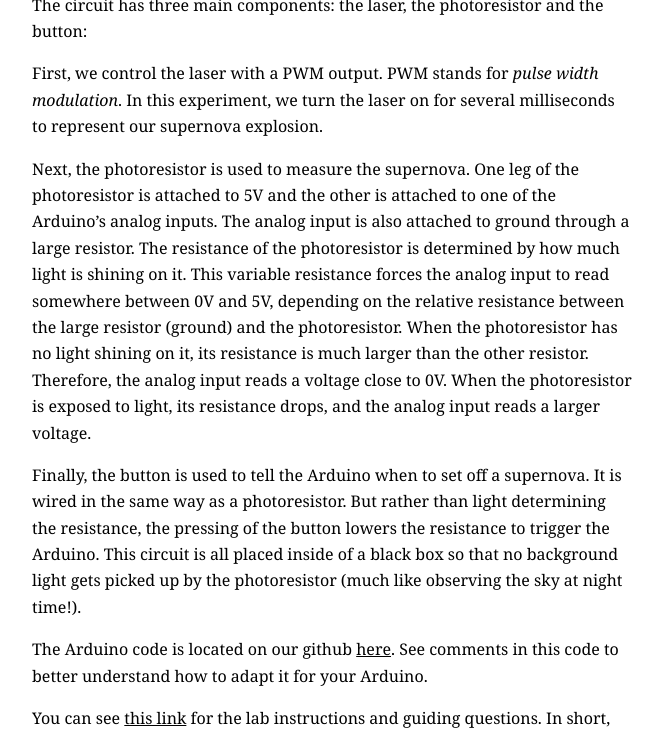
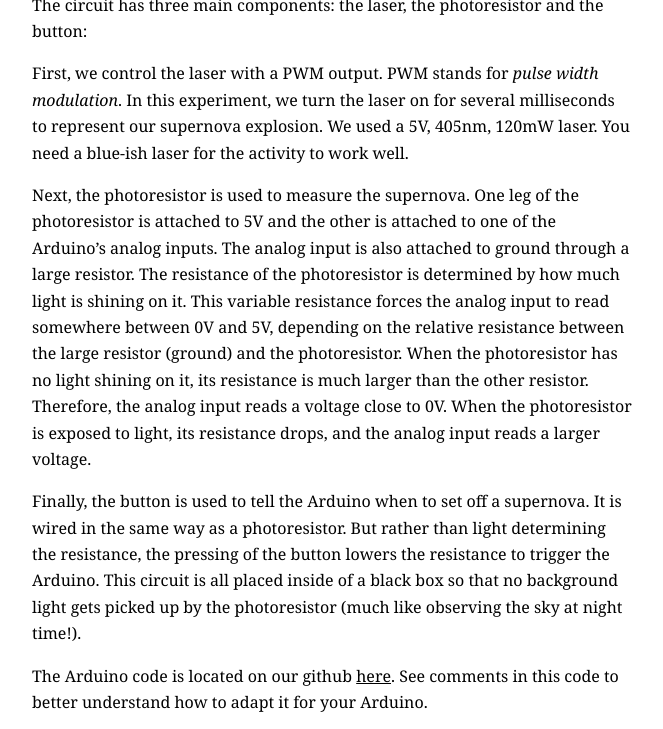
Before and after one commit to CashewsAndScrews/Millennial, a Jekyll site: the page built from _posts/2017-05-21-Arduino-SN.md, in a window 1280 px wide and 900 px high, scrolled down 2659 px, cut to the strip 171-900 px from the top of the window. Shown: the whole strip, without its empty margins (308-971 px from the left). Built offline with Jekyll 4.4.1, drawn with Linux system fonts in a browser that asks for light colours; nearby versions of some CDN libraries.

Commit message:
updating again

```diff
--- a/_posts/2017-05-21-Arduino-SN.md
+++ b/_posts/2017-05-21-Arduino-SN.md
@@ -41,11 +41,11 @@ Below is a diagram of the Arduino circuit.
 
 And the actual board:
 
-![real arduino](\images/asn_6.jpg)
+![real arduino](\images/asn_6.png)
 
 The circuit has three main components: the laser, the photoresistor and the button:
 
-First, we control the laser with a PWM output. PWM stands for *pulse width modulation*. In this experiment, we turn the laser on for several milliseconds to represent our supernova explosion.
+First, we control the laser with a PWM output. PWM stands for *pulse width modulation*. In this experiment, we turn the laser on for several milliseconds to represent our supernova explosion. We used a 5V, 405nm, 120mW laser. You need a blue-ish laser for the activity to work well.
 
 Next, the photoresistor is used to measure the supernova. One leg of the photoresistor is attached to 5V and the other is attached to one of the Arduino's analog inputs. The analog input is also attached to ground through a large resistor. The resistance of the photoresistor is determined by how much light is shining on it. This variable resistance forces the analog input to read somewhere between 0V and 5V, depending on the relative resistance between the large resistor (ground) and the photoresistor. When the photoresistor has no light shining on it, its resistance is much larger than the other resistor. Therefore, the analog input reads a voltage close to 0V. When the photoresistor is exposed to light, its resistance drops, and the analog input reads a larger voltage.
 
```
Also changed, not shown: 1 other file.
